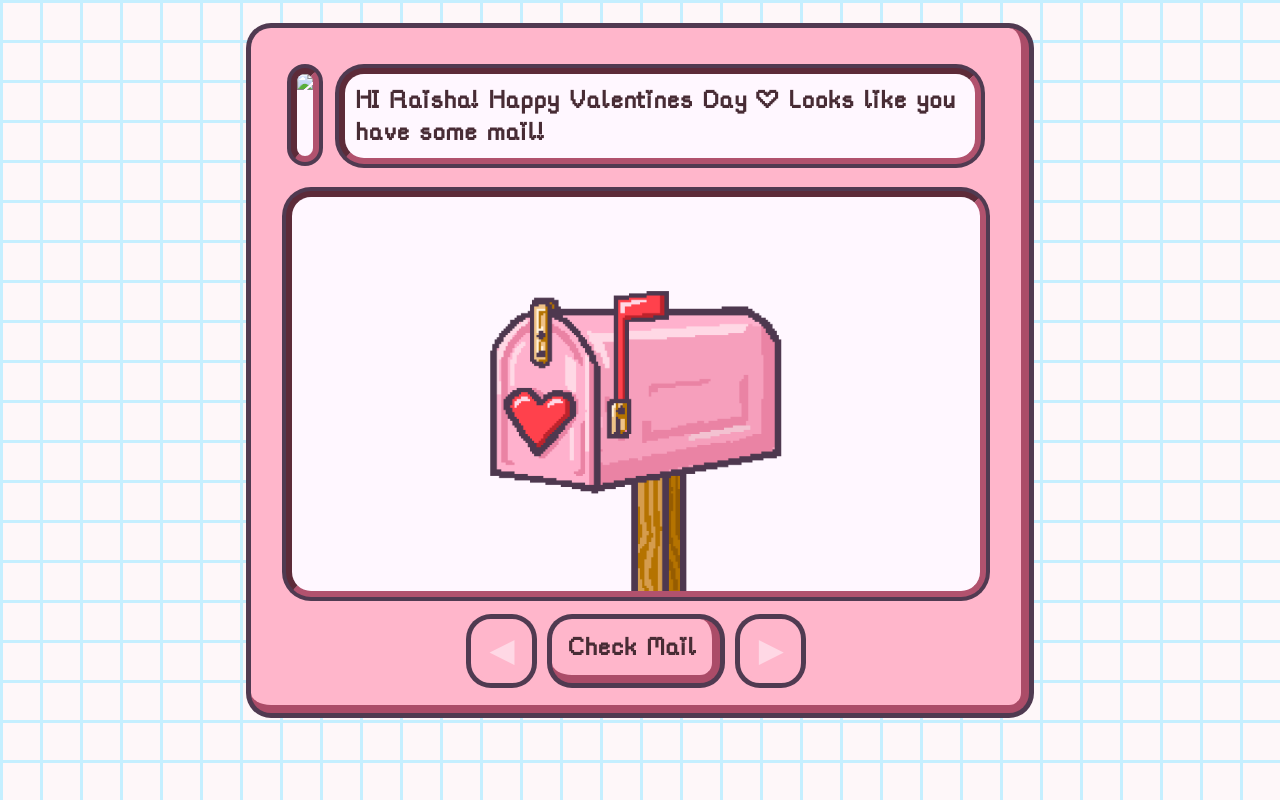
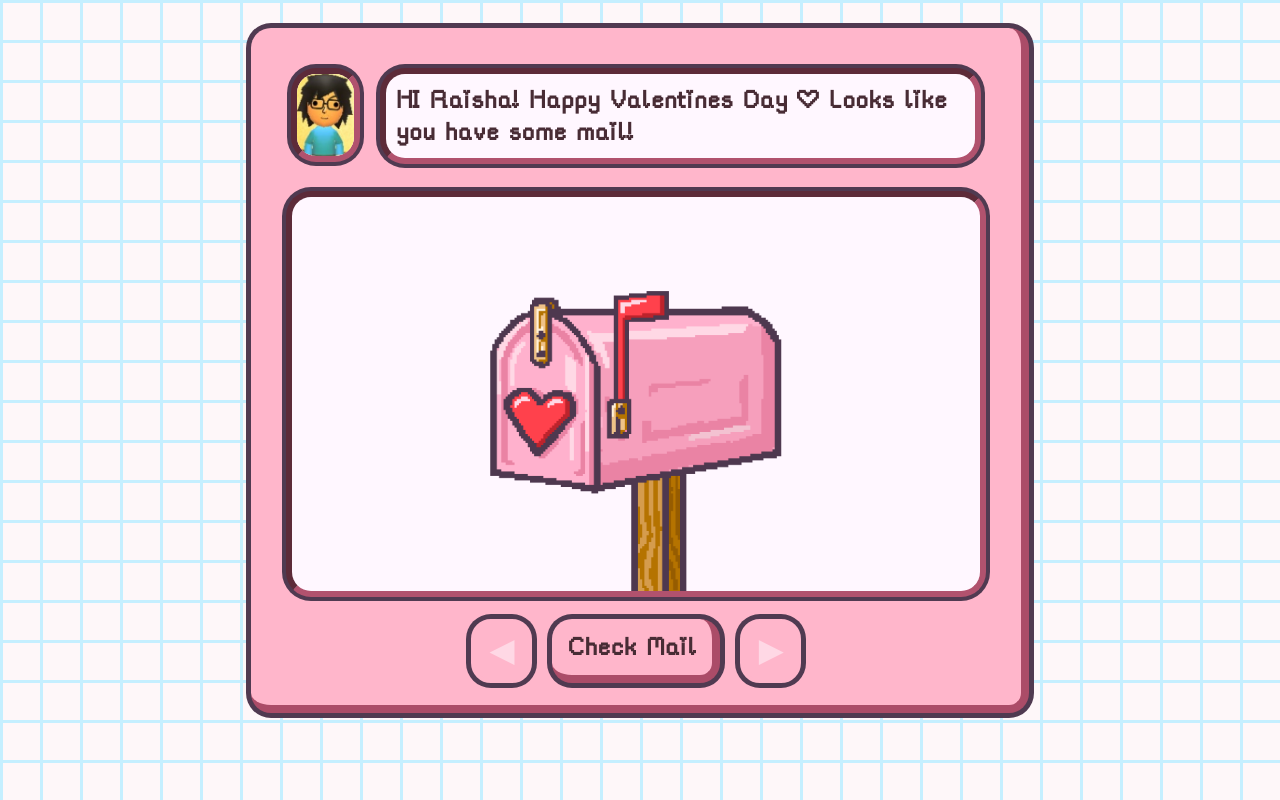
Before and after one commit to Rhysdyes/valentine, a plain HTML site: page index.html in a window 1280 px wide. Drawn offline with Linux system fonts and the light colour scheme.

Commit message:
Update index.html

```diff
--- a/index.html
+++ b/index.html
@@ -11,7 +11,7 @@
 <body>
     <div class = "container">
         <div class = "menu-bar">
-            <img class = "profile-image" src="./images/rhyss.png" width="auto" height="82px">
+            <img class = "profile-image" src="./images/rhyss.jpg" width="auto" height="82px">
             <div class = "message-screen">HI Raisha! Happy Valentines Day ´ Looks like you have some mail!</div>
         </div>
         <div class = "main-screen">
```
